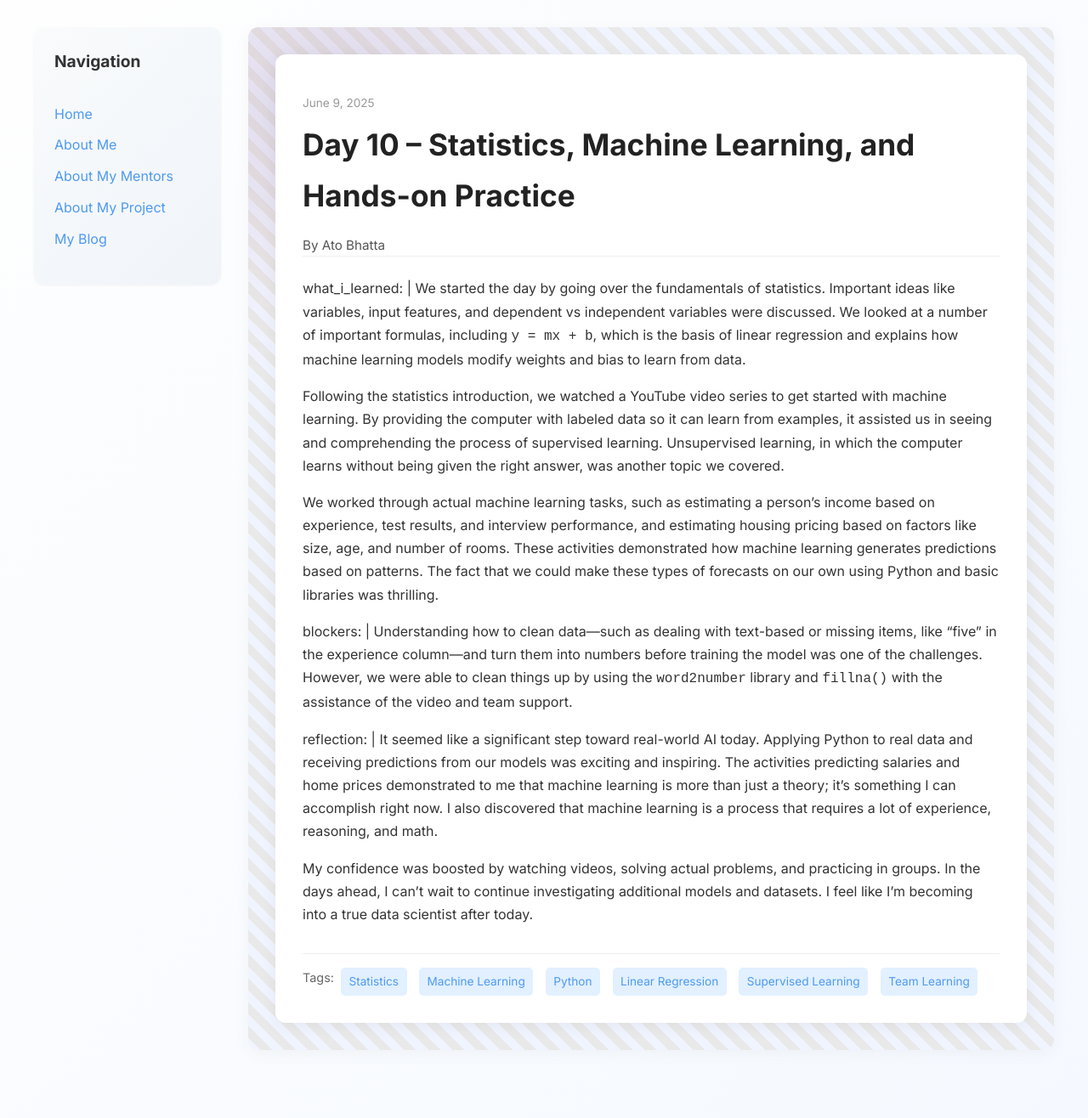
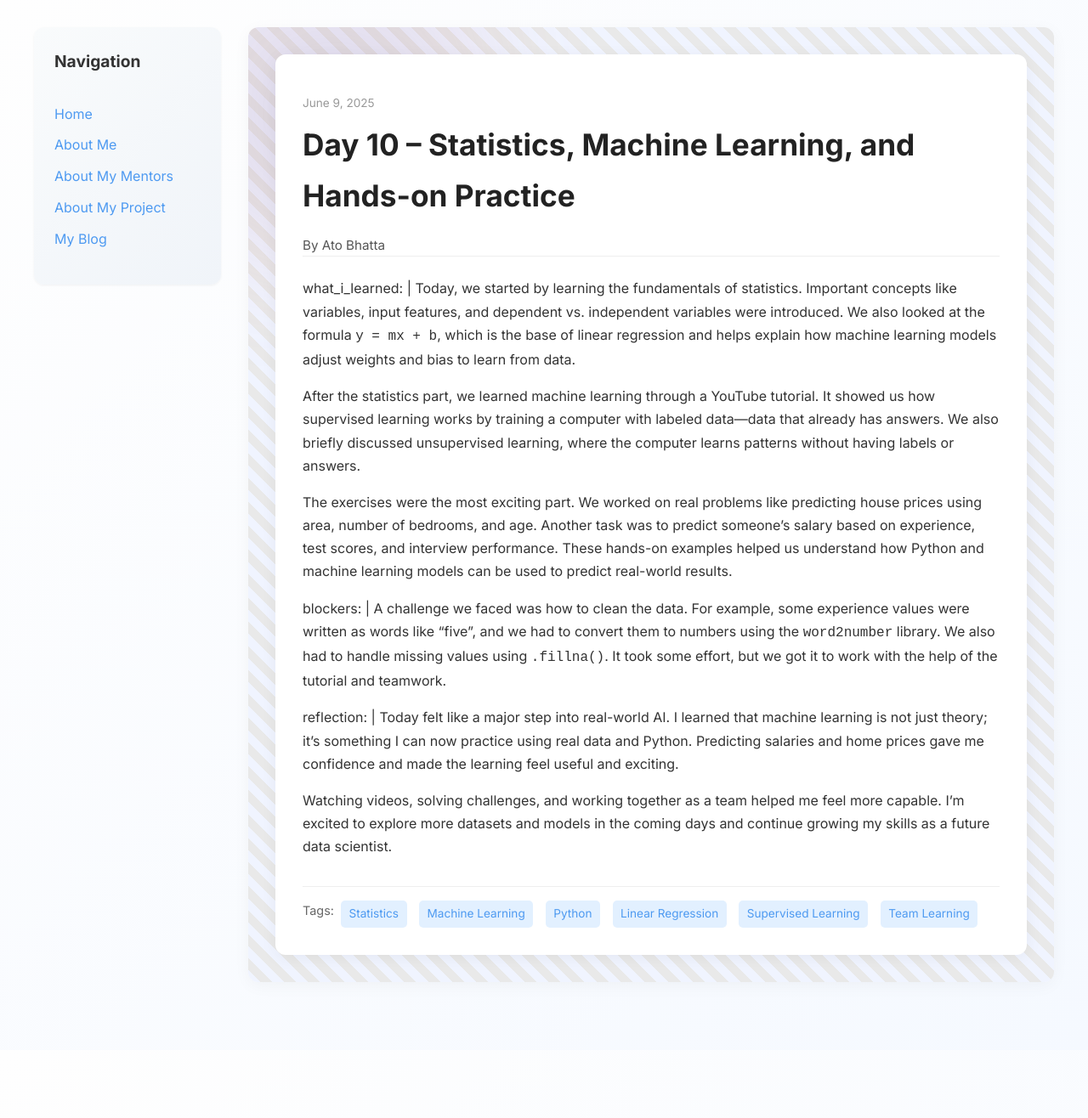
Before and after one commit to Ato-2025/Ato-2025.github.io, a Jekyll site: the page built from _posts/2025-06-09-day10.md, in a window 1280 px wide. Shown: the whole page at 85% size. Built offline with Jekyll 4.4.1, drawn with Linux system fonts in a browser that asks for light colours; after the commit the page ends 1236 px from its top, so only the background shows below that.

Commit message:
Update 2025-06-09-day10.md

```diff
--- a/_posts/2025-06-09-day10.md
+++ b/_posts/2025-06-09-day10.md
@@ -8,17 +8,16 @@ tags: ["Statistics", "Machine Learning", "Python", "Linear Regression", "Supervi
 ---
 
 what_i_learned: |
-  We started the day by going over the fundamentals of statistics. Important ideas like variables, input features, and dependent vs independent variables were discussed. We looked at a number of important formulas, including `y = mx + b`, which is the basis of linear regression and explains how machine learning models modify weights and bias to learn from data.
+  Today, we started by learning the fundamentals of statistics. Important concepts like variables, input features, and dependent vs. independent variables were introduced. We also looked at the formula `y = mx + b`, which is the base of linear regression and helps explain how machine learning models adjust weights and bias to learn from data.
 
-  Following the statistics introduction, we watched a YouTube video series to get started with machine learning. By providing the computer with labeled data so it can learn from examples, it assisted us in seeing and comprehending the process of supervised learning. Unsupervised learning, in which the computer learns without being given the right answer, was another topic we covered.
+  After the statistics part, we learned machine learning through a YouTube tutorial. It showed us how supervised learning works by training a computer with labeled data—data that already has answers. We also briefly discussed unsupervised learning, where the computer learns patterns without having labels or answers.
 
-  We worked through actual machine learning tasks, such as estimating a person's income based on experience, test results, and interview performance, and estimating housing pricing based on factors like size, age, and number of rooms. These activities demonstrated how machine learning generates predictions based on patterns. The fact that we could make these types of forecasts on our own using Python and basic libraries was thrilling.
-
+  The exercises were the most exciting part. We worked on real problems like predicting house prices using area, number of bedrooms, and age. Another task was to predict someone's salary based on experience, test scores, and interview performance. These hands-on examples helped us understand how Python and machine learning models can be used to predict real-world results.
 
 blockers: |
-  Understanding how to clean data—such as dealing with text-based or missing items, like "five" in the experience column—and turn them into numbers before training the model was one of the challenges. However, we were able to clean things up by using the `word2number` library and `fillna()` with the assistance of the video and team support.
+  A challenge we faced was how to clean the data. For example, some experience values were written as words like "five", and we had to convert them to numbers using the `word2number` library. We also had to handle missing values using `.fillna()`. It took some effort, but we got it to work with the help of the tutorial and teamwork.
 
 reflection: |
-  It seemed like a significant step toward real-world AI today. Applying Python to real data and receiving predictions from our models was exciting and inspiring. The activities predicting salaries and home prices demonstrated to me that machine learning is more than just a theory; it's something I can accomplish right now. I also discovered that machine learning is a process that requires a lot of experience, reasoning, and math.
+  Today felt like a major step into real-world AI. I learned that machine learning is not just theory; it’s something I can now practice using real data and Python. Predicting salaries and home prices gave me confidence and made the learning feel useful and exciting.
 
-  My confidence was boosted by watching videos, solving actual problems, and practicing in groups. In the days ahead, I can't wait to continue investigating additional models and datasets. I feel like I'm becoming into a true data scientist after today.
+  Watching videos, solving challenges, and working together as a team helped me feel more capable. I’m excited to explore more datasets and models in the coming days and continue growing my skills as a future data scientist.
```
